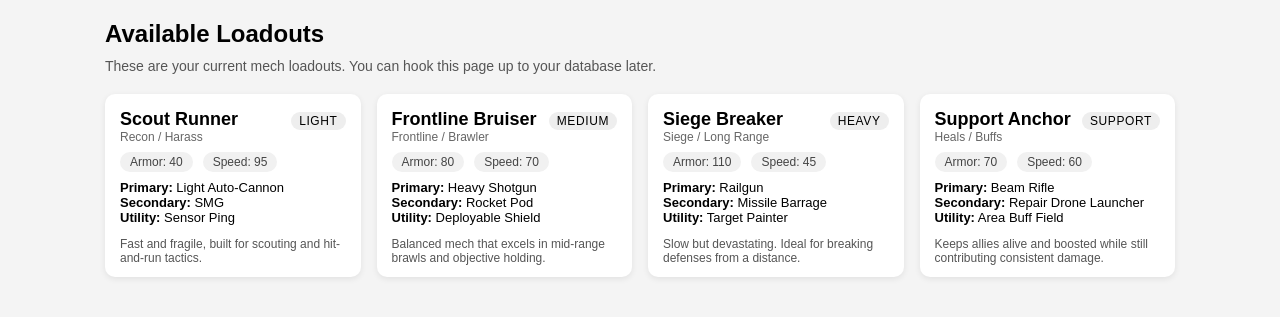
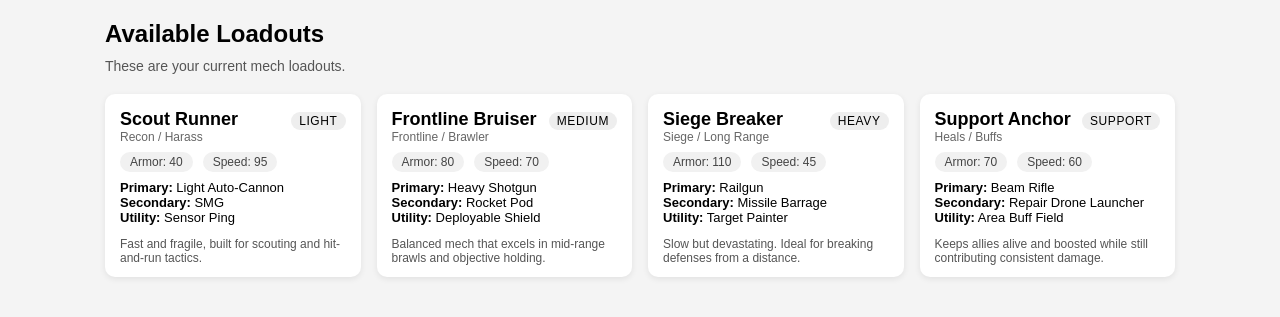
Before and after one commit to mdonnelly216/344, a PHP site: page /loadoutPage.php in a window 1280 px wide. Shown: the part 56-373 px from the top of the page. Run offline with PHP 8.4, Linux system fonts and the light colour scheme.

Commit message:
asd;flkjhf;lasdifh

```diff
--- a/index.php
+++ b/index.php
@@ -98,7 +98,7 @@
         <a href="#">About</a>
         <a href="#">Services</a>
         <a href="#">Clients</a>
-        <button>Loadouts</button>
+        <button href = loadutPage.php>Loadouts</button>
     </div>
 
     <div id="main">
--- a/loadoutPage.php
+++ b/loadoutPage.php
@@ -189,7 +189,7 @@ $loadouts = [
 <div class="page-container">
     <h2 class="page-title">Available Loadouts</h2>
     <p class="page-subtitle">
-        These are your current mech loadouts. You can hook this page up to your database later.
+        These are your current mech loadouts.
     </p>
 
     <?php if (empty($loadouts)): ?>
```
